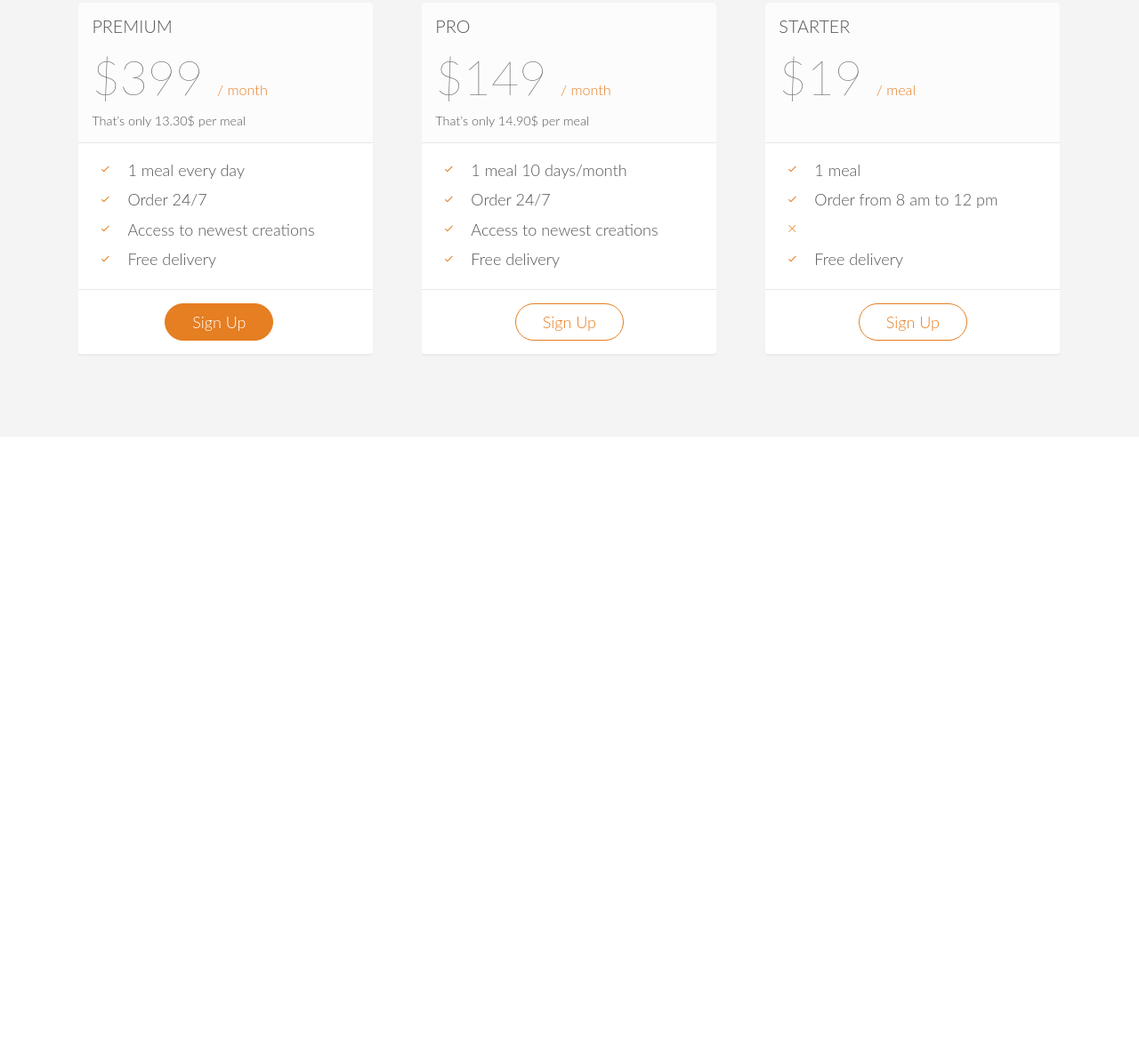
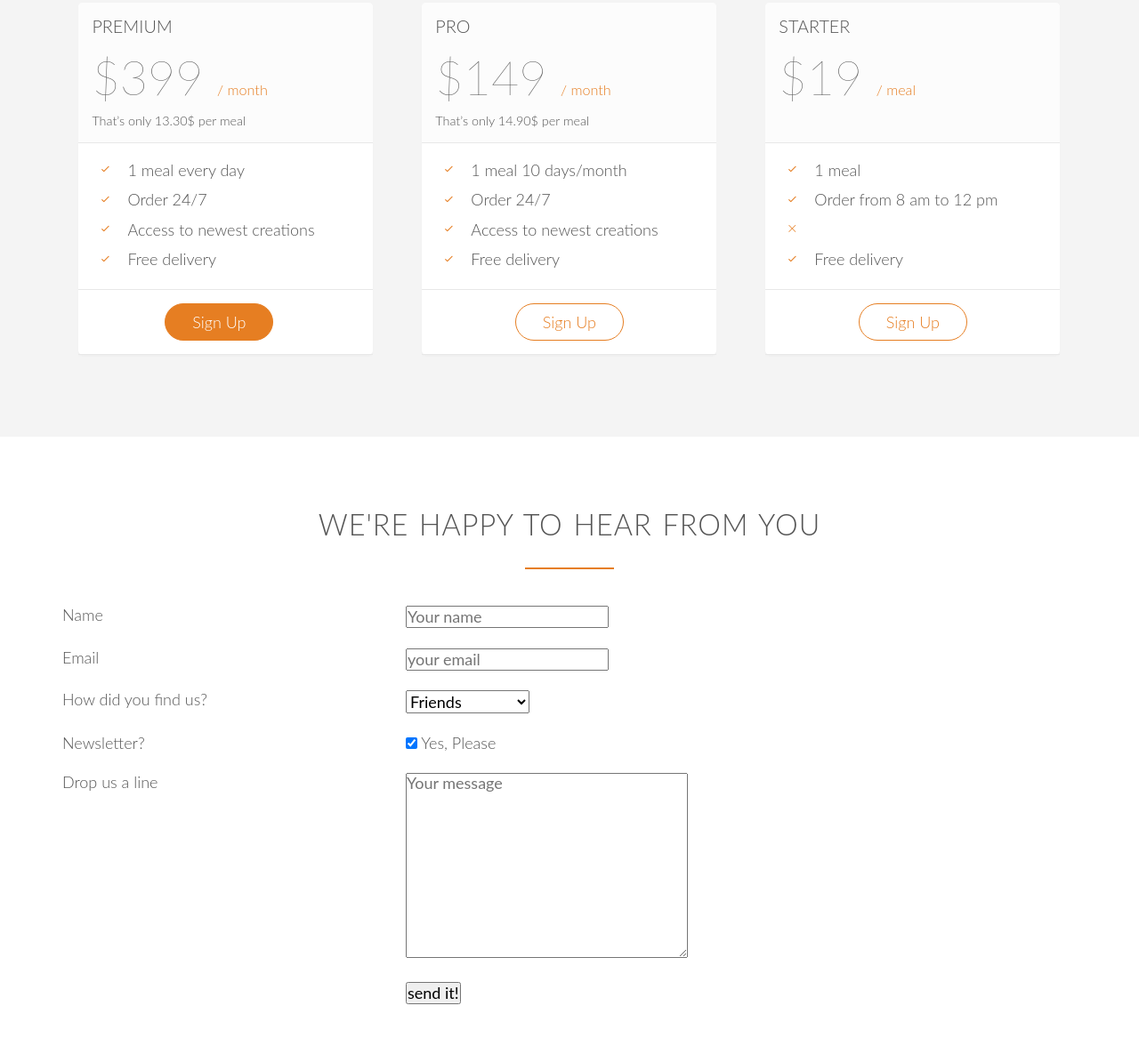
Before and after one commit to mahichy/Omni_Food, a plain HTML site: page index.html in a window 1280 px wide. Shown: the part 4008-5175 px from the top of the page at 89% size. Before the commit the page ends 4499 px from the top, so only its background shows below. Drawn offline with Linux system fonts and the light colour scheme; files whose address does not match are found by name.

Commit message:
Contact_form Part-01
C_53

```diff
--- a/index.html
+++ b/index.html
@@ -312,30 +312,85 @@
 		</div>
 	</section>
 
+	<section class="section-form">
+		<div class="row">
+			<h2>We're happy to hear from you</h2>
+		</div>
+		<div class="row">
+			<form method="post" action="" class="contact-form">
+				<div class="row">
+					<div class="col span-1-of-3">
+						<label for="name">Name</label>
+					</div>
+					<div class="col span-2-of-3">
+						<input type="text" name="name" id="name" placeholder="Your name" required>
+					</div>
+				</div>
+				<div class="row">
+					<div class="col span-1-of-3">
+						<label for="email">Email</label>
+					</div>
+					<div class="col span-2-of-3">
+						<input type="email" name="email" id="email" placeholder="your email" required >
+					</div>
+				</div>
+				<div class="row">
+					<div class="col span-1-of-3">
+						<label for="find-us"> How did you find us?</label>
+					</div>
+					<div class="col span-2-of-3">
+						<select name="find-us" id="find-us">
+							<option value="friends" selected>Friends</option>
+							<option value="search">Search engine</option>
+							<option value="ad">Advertisement</option>
+							<option value="other">Other</option>
+						</select>
+					</div>
+				</div>
+				<div class="row">
+					<div class="col span-1-of-3">
+						<label for="">Newsletter?</label>
+					</div>
+					<div class="col span-2-of-3">
+						<input type="checkbox" name="news" id="news" checked > Yes, Please
+					</div>
+				</div>
+				<div class="row">
+					<div class="col span-1-of-3">
+						<label for="">Drop us a line</label>
+					</div>
+					<div class="col span-2-of-3">
+						<textarea name="message" id="message" placeholder="Your message" cols="30" rows="10"></textarea>
+					</div>
+				</div>
+				<div class="row">
+					<div class="col span-1-of-3">
+						<label for="">&nbsp;</label>
+					</div>
+					<div class="col span-2-of-3">
+						<input type="submit" value="send it!">
+					</div>
+				</div>
+			</form>
+		</div>
+	</section>
+
 
 
 </body>
 </html>
 
 <!--
-Section 6: Sign up and pricing plans
-Title: Start eating healthy today
+Section 7: Contact form
+Title: We're happy to hear from you
+
+Fields to include:
+Name
+Email
+How did you find us?
+Newsletter
+Drop us a line
 
 
 
-Plan 2: Pro
-149$ per month
-That’s only 14.90$ per meal
-1 meal 10 days/month
-Order 24/7
-Access to newest creations
-Free delivery
-
-
-Plan 3: Starter
-19$ per meal
-1 meal
-Order from 8 am to 12 pm
-
-
  -->
```
